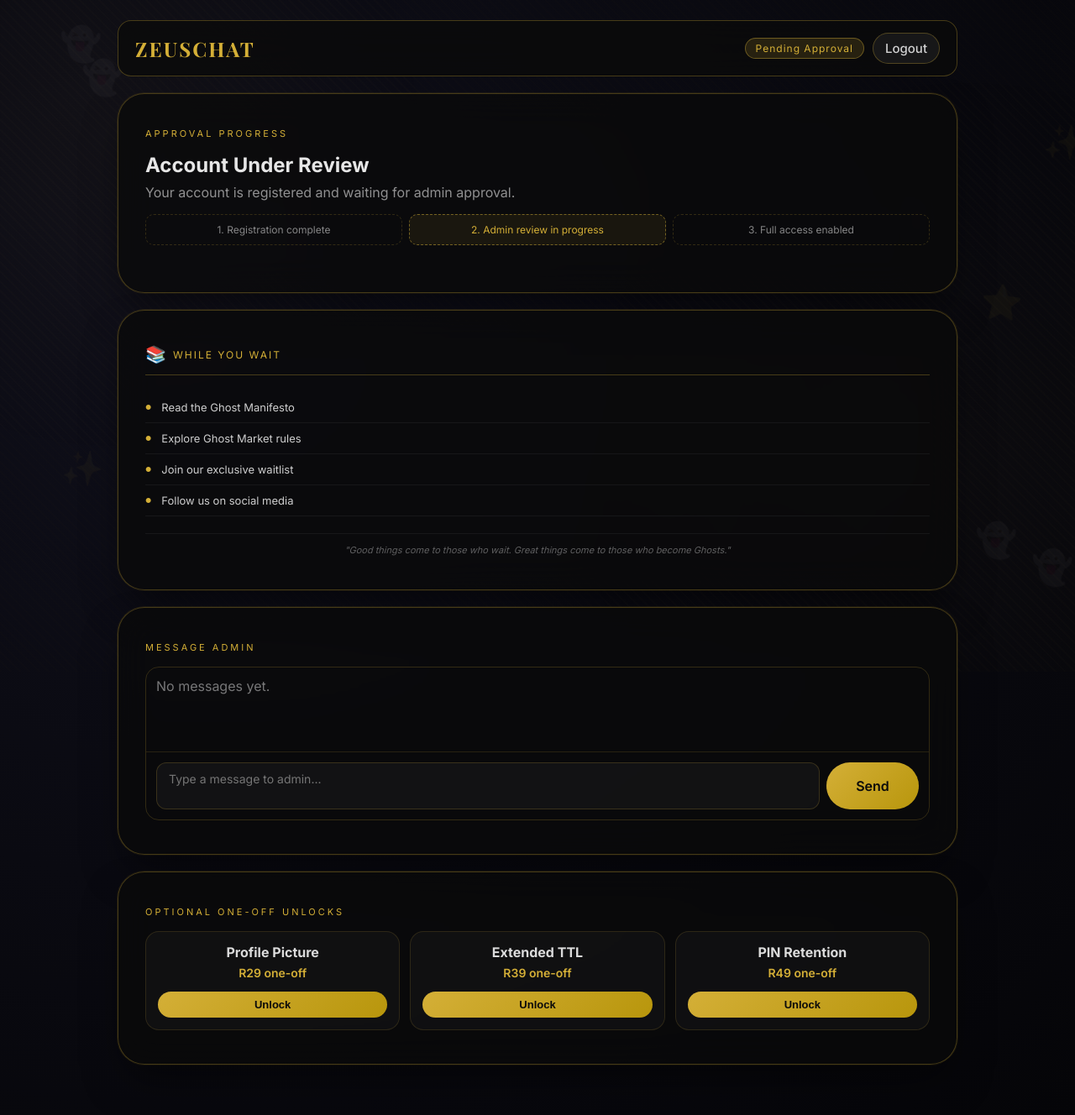
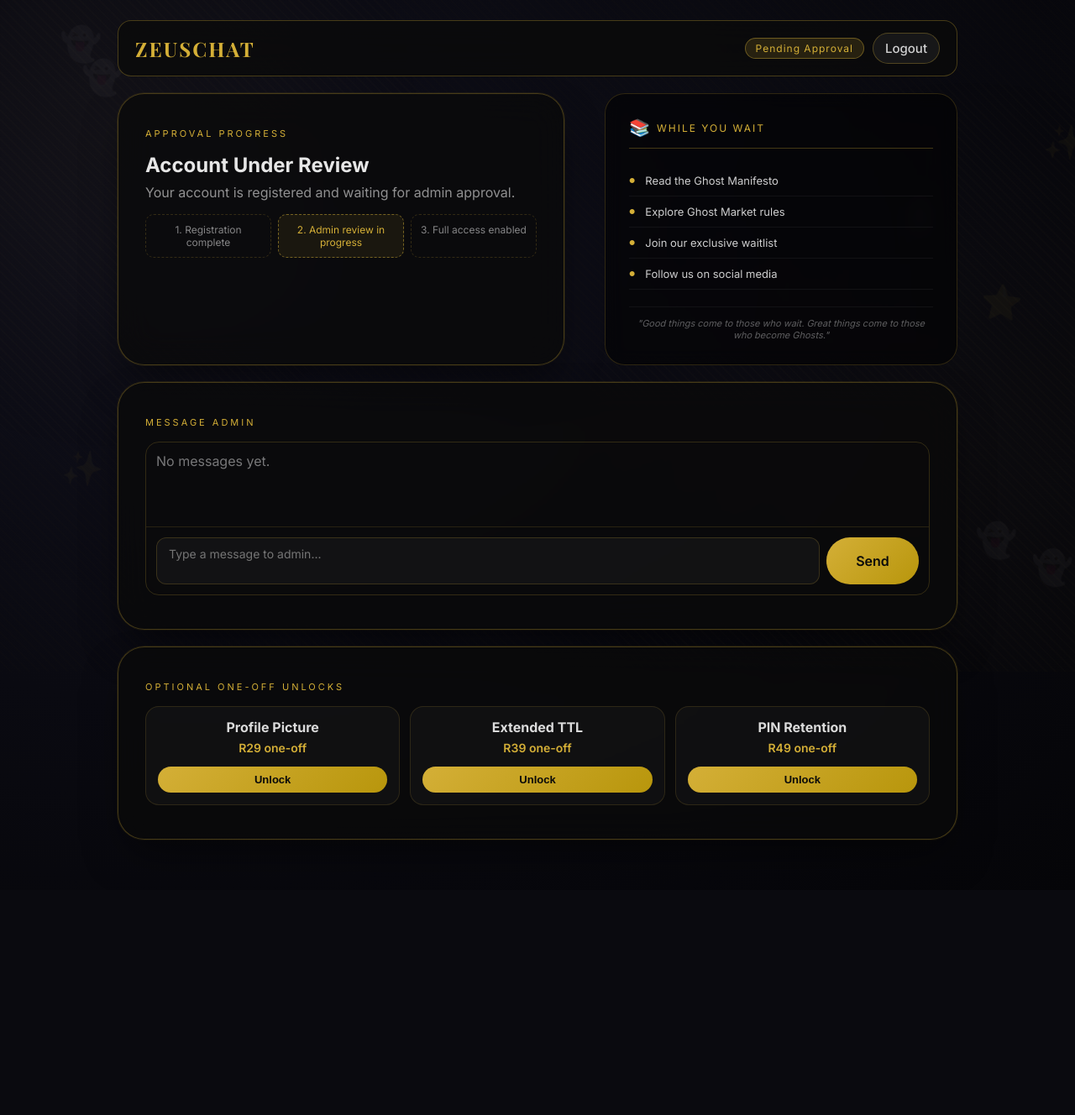
Before and after one commit to zeustech-africa/zeuschat1.0, a Flask app: page /pending-approval in a window 1280 px wide. Shown: the whole page at 84% size. After the commit the page ends 1000 px from the top, so only its background shows below. Run offline with Flask 3, Linux system fonts and the light colour scheme; the visitor is signed in with stand-in values (Sample User, id 1); data that the repository does not hold is empty; parts of the project's set-up code (start-up, migrations or seed data) failed here and were passed over; some libraries are stand-ins or nearby versions.

Commit message:
fix: align premium onboarding with exact two-column and floating ghost spec

```diff
--- a/emailinput.html
+++ b/emailinput.html
@@ -50,6 +50,10 @@
 
     </div>
   </div>
+
+  <div class="floating-ghost" style="top: 10%; left: 5%;">👻</div>
+  <div class="floating-ghost" style="bottom: 15%; right: 8%;">👻</div>
+  <div class="floating-ghost" style="top: 30%; right: 15%;">🕯️</div>
 
   <script>
     const funFacts = [
--- a/otp-verify.html
+++ b/otp-verify.html
@@ -67,6 +67,10 @@
 
     </div>
   </div>
+
+  <div class="floating-ghost" style="top: 10%; left: 5%;">👻</div>
+  <div class="floating-ghost" style="bottom: 15%; right: 8%;">👻</div>
+  <div class="floating-ghost" style="top: 30%; right: 15%;">🕯️</div>
 
   <script>
     const API_BASE = window.location.origin;
--- a/profile-create.html
+++ b/profile-create.html
@@ -114,6 +114,10 @@
 
     </div>
   </div>
+
+  <div class="floating-ghost" style="top: 10%; left: 5%;">👻</div>
+  <div class="floating-ghost" style="bottom: 15%; right: 8%;">👻</div>
+  <div class="floating-ghost" style="top: 30%; right: 15%;">🕯️</div>
 
   <script>
     const API_BASE = window.location.origin;
--- a/registration.html
+++ b/registration.html
@@ -98,6 +98,10 @@
     </div>
   </div>
 
+  <div class="floating-ghost" style="top: 10%; left: 5%;">👻</div>
+  <div class="floating-ghost" style="bottom: 15%; right: 8%;">👻</div>
+  <div class="floating-ghost" style="top: 30%; right: 15%;">🕯️</div>
+
   <script src="https://cdn.jsdelivr.net/npm/qrcodejs@1.0.0/qrcode.min.js"></script>
   <script>
     document.addEventListener('DOMContentLoaded', function() {
--- a/templates/pending-approval.html
+++ b/templates/pending-approval.html
@@ -30,7 +30,9 @@
         </div>
       </div>
 
-      <div class="premium-card">
+      <div class="premium-two-col" style="margin-top: 20px; align-items: stretch;">
+        <div class="premium-form-col" style="max-width: 540px;">
+          <div class="premium-card" style="height: 100%;">
             <div class="premium-section-title">Approval Progress</div>
             <h3 style="margin: 0 0 8px; color: rgba(255,255,255,0.9); font-size: 24px;">Account Under Review</h3>
             <p style="color: rgba(255,255,255,0.55);">Your account is registered and waiting for admin approval.</p>
@@ -41,8 +43,10 @@
               <div class="premium-timeline-step">3. Full access enabled</div>
             </div>
           </div>
+        </div>
 
-      <div class="premium-card" style="margin-top: 20px;">
+        <div class="premium-side-col" style="max-width: 420px;">
+          <div class="premium-side-card" style="height: 100%;">
             <div class="while-you-wait-card">
               <div style="display: flex; align-items: center; gap: 8px; margin-bottom: 16px; padding-bottom: 12px; border-bottom: 1px solid rgba(212,175,55,0.3);">
                 <span style="font-size: 20px;">📚</span>
@@ -68,6 +72,8 @@
               </div>
               <div style="text-align: center; font-size: 11px; color: rgba(255,255,255,0.35); font-style: italic; padding-top: 12px; border-top: 1px solid rgba(255,255,255,0.05);">
                 "Good things come to those who wait. Great things come to those who become Ghosts."
+              </div>
+            </div>
           </div>
         </div>
       </div>
```
Lines whose indentation alone changed are shown as unchanged.
